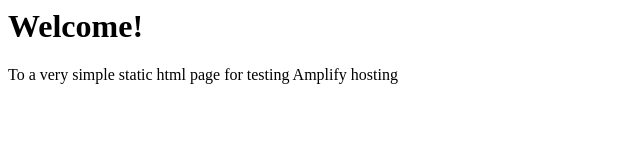
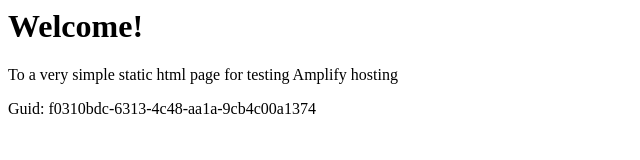
Before and after one commit to aws-aemilia-mxp/Github-PR-Commit-Integration-Test-DoNotTouch-v0-prod-eu-south-1, a website: page src/index.html in a window 1280 px wide. Shown: the whole page, without its empty margins (0-640 px from the left). Drawn offline with Linux system fonts and the light colour scheme.

Commit message:
commit from integ tests

```diff
--- a/src/index.html
+++ b/src/index.html
@@ -1,3 +1,5 @@
+
+
 <html lang="en">
 
 <head>
@@ -10,6 +12,6 @@
 <body>
     <h1>Welcome!</h1>
     <p>To a very simple static html page for testing Amplify hosting</p>
-</body>
+    <p>Guid: f0310bdc-6313-4c48-aa1a-9cb4c00a1374</p></body>
 
 </html>
```
